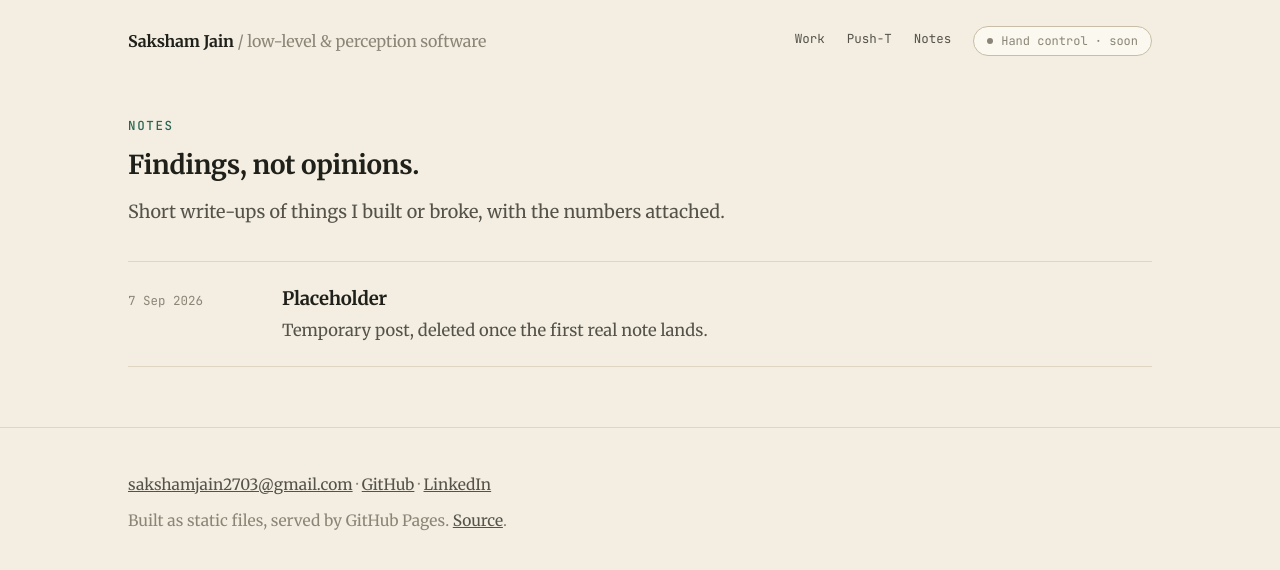
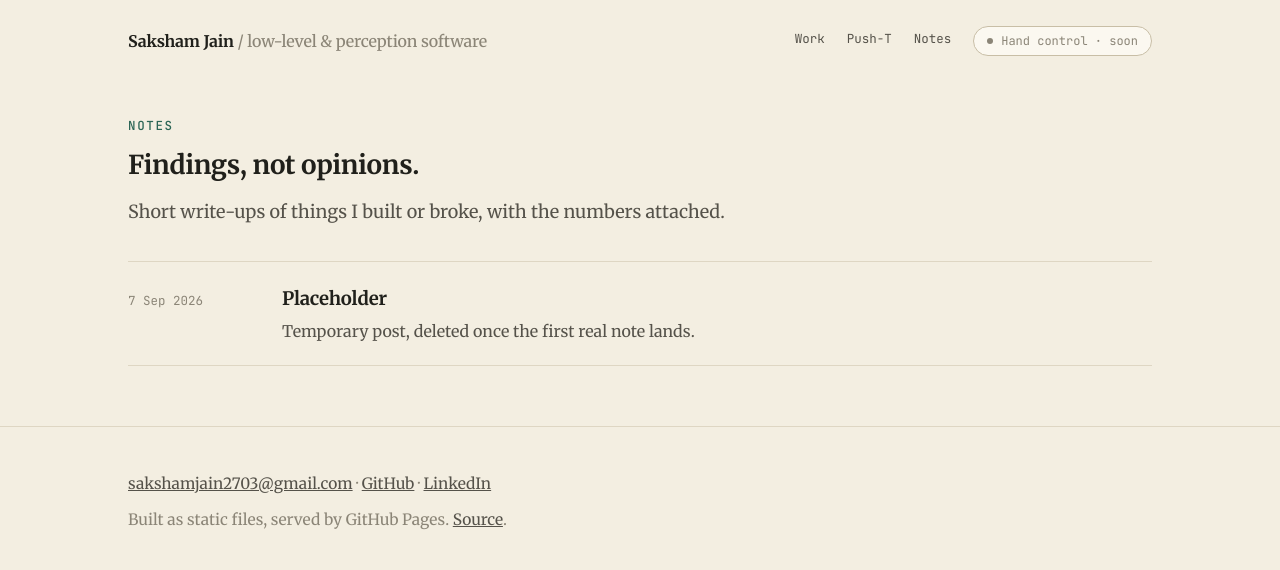
Before and after one commit to Saksham2703/saksham2703.github.io, a Jekyll site: the page built from notes/index.html, in a window 1280 px wide. Shown: the top 570 px of the page. Built offline with Jekyll 4.4.1, drawn with Linux system fonts in a browser that asks for light colours.

Commit message:
style: request merriweather 500 for inline emphasis; align secondary text sizes

```diff
--- a/_includes/head.html
+++ b/_includes/head.html
@@ -8,6 +8,6 @@
 <meta property="og:image" content="{{ site.url }}/assets/img/og.png">
 <link rel="preconnect" href="https://fonts.googleapis.com">
 <link rel="preconnect" href="https://fonts.gstatic.com" crossorigin>
-<link rel="stylesheet" href="https://fonts.googleapis.com/css2?family=Merriweather:ital,wght@0,300;0,400;0,700;1,400&family=JetBrains+Mono:wght@400;500;700&display=swap">
+<link rel="stylesheet" href="https://fonts.googleapis.com/css2?family=Merriweather:ital,wght@0,400;0,500;0,700;1,400&family=JetBrains+Mono:wght@400;500;700&display=swap">
 <link rel="stylesheet" href="{{ '/assets/css/site.css' | relative_url }}">
 <script defer src="{{ '/assets/js/pusht.js' | relative_url }}"></script>
--- a/assets/css/site.css
+++ b/assets/css/site.css
@@ -27,7 +27,7 @@ h1,h2,h3,.disp{font-family:"Merriweather",Georgia,"Times New Roman",serif; text-
 
 header.site{padding:26px 0 0}
 header.site .wrap{display:flex; justify-content:space-between; align-items:center; gap:20px; flex-wrap:wrap}
-.wordmark{font-family:"Merriweather",Georgia,serif; font-weight:700; font-size:16px; letter-spacing:-.01em}
+.wordmark{font-family:"Merriweather",Georgia,"Times New Roman",serif; font-weight:700; font-size:16px; letter-spacing:-.01em}
 .wordmark span{color:var(--ink-3); font-weight:500}
 nav.top{display:flex; gap:22px; align-items:center; font-family:"JetBrains Mono",monospace; font-size:12.5px}
 nav.top a{color:var(--ink-2); text-decoration:none; border-bottom:1px solid transparent; padding-bottom:2px}
@@ -86,7 +86,7 @@ h2{font-size:clamp(21px,2.2vw,26px); line-height:1.25; letter-spacing:-.012em; f
 .readout{display:flex; align-items:flex-start; gap:20px; flex-wrap:wrap}
 .bignum{display:flex; flex-direction:column; gap:2px; min-width:150px}
 .bignum .v{
-  font-family:"Merriweather",Georgia,serif; font-weight:700; letter-spacing:-.025em;
+  font-family:"Merriweather",Georgia,"Times New Roman",serif; font-weight:700; letter-spacing:-.025em;
   font-size:54px; line-height:.98; font-variant-numeric:tabular-nums; color:var(--accent);
 }
 .bignum.bad .v{color:var(--alarm)}
@@ -190,7 +190,7 @@ button.handbtn:not([disabled]){cursor:pointer; color:var(--ink-2)}
 .notelist a.note-row:hover h3{color:var(--accent)}
 .notelist time{font-family:"JetBrains Mono",monospace; font-size:12.5px; color:var(--ink-3)}
 .notelist h3{margin:0 0 5px; font-size:18.5px; font-weight:700; letter-spacing:-.01em}
-.notelist p{margin:0; color:var(--ink-2); font-size:16.5px; line-height:1.5; max-width:62ch}
+.notelist p{margin:0; color:var(--ink-2); font-size:16px; line-height:1.5; max-width:62ch}
 
 article.note{padding:56px 0}
 article.note .col{max-width:66ch}
@@ -217,9 +217,9 @@ article.note table th,article.note table td{border-bottom:1px solid var(--line);
 .xp .job{padding:24px 0; border-bottom:1px solid var(--line)}
 .xp .jobhead{display:flex; justify-content:space-between; gap:18px; flex-wrap:wrap; align-items:baseline; margin-bottom:9px}
 .xp h3{margin:0 0 3px; font-size:17.5px; font-weight:700; letter-spacing:-.008em}
-.xp .role{color:var(--ink-2); font-size:16.5px}
+.xp .role{color:var(--ink-2); font-size:16px}
 .xp .when{font-family:"JetBrains Mono",monospace; font-size:12px; color:var(--ink-3); white-space:nowrap}
-.xp ul{margin:0; padding-left:19px; color:var(--ink-2); font-size:16.5px; line-height:1.55}
+.xp ul{margin:0; padding-left:19px; color:var(--ink-2); font-size:16px; line-height:1.55}
 .xp ul li{margin-bottom:6px}
 .xp ul li:last-child{margin-bottom:0}
 .xp code{font-family:"JetBrains Mono",monospace; font-size:.84em; background:var(--surface-2); padding:.08em .3em; border-radius:3px}
@@ -235,4 +235,4 @@ article.note table th,article.note table td{border-bottom:1px solid var(--line);
 .patent .no{font-family:"JetBrains Mono",monospace; font-size:12px; color:var(--ink-3)}
 .edu{display:flex; justify-content:space-between; gap:20px; flex-wrap:wrap; align-items:baseline}
 .edu h3{margin:0 0 6px; font-size:17.5px; font-weight:700; letter-spacing:-.008em}
-.edu .deg{color:var(--ink-2); font-size:17px}
+.edu .deg{color:var(--ink-2); font-size:16.5px}
```
